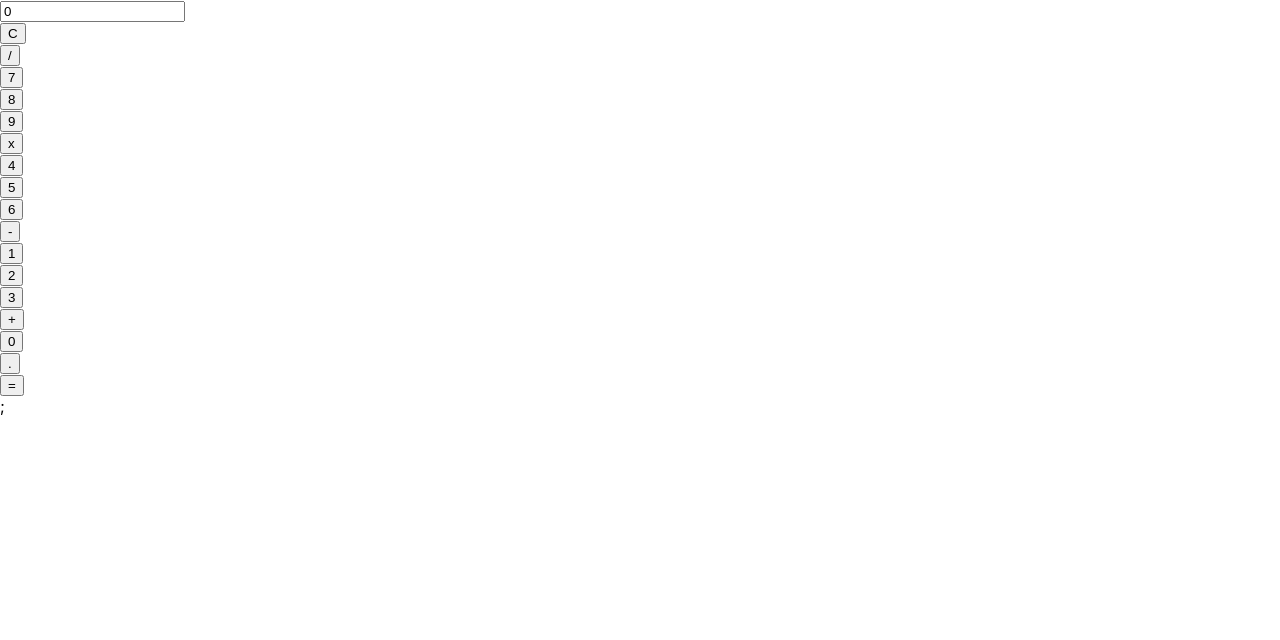
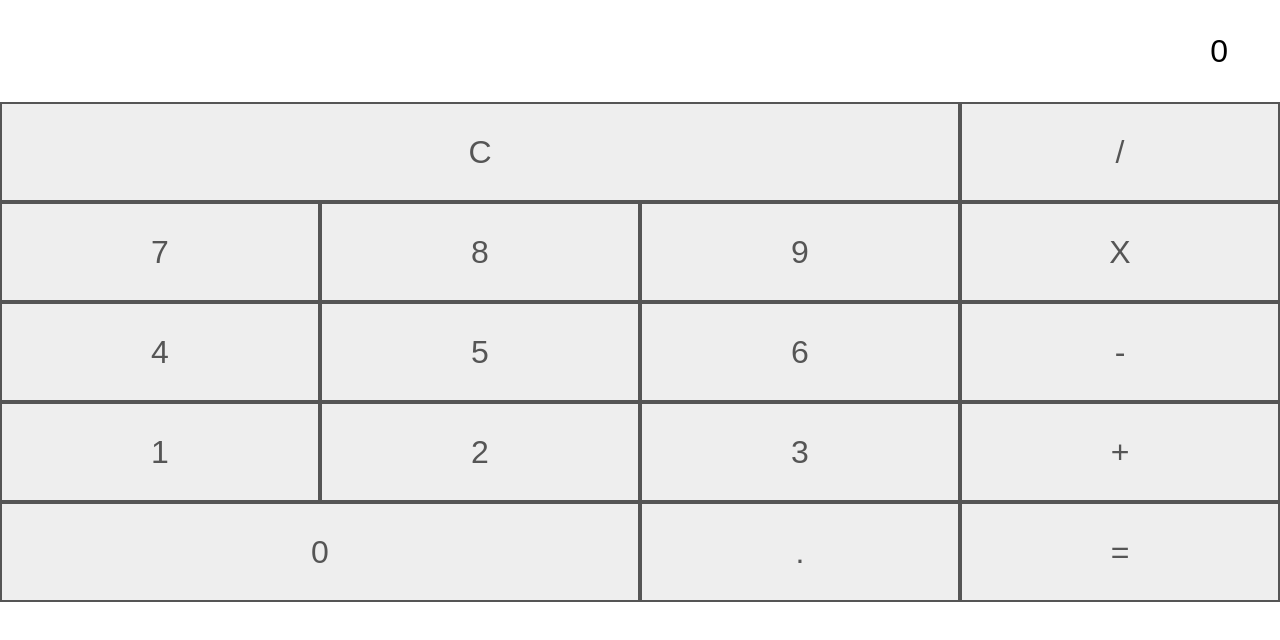
Before and after one commit to Cjorasia/React-Calculator, a React (Create React App) app: page / in a window 1280 px wide. Shown: the top 640 px of the page. Built offline with nearby package versions, Linux system fonts and the light colour scheme.

Commit message:
buttons CSS and more

```diff
--- a/src/App.js
+++ b/src/App.js
@@ -1,5 +1,6 @@
 import React, {Component} from 'react';
 import Button from "./components/Button";
+import "./css/style.css";
 
 class App extends Component{
 
@@ -19,8 +20,22 @@ class App extends Component{
   }
 
   addToCurrent = (symbol) =>{
+    console.log("symbol");
+    if(["/","-","+", "X"].indexOf(symbol)>-1){
+      let {previous} = this.state;
+      previous.push(this.state.current+symbol);
+      this.setState({previous});
+    }
+    else{
+      if(this.state.current === "0" && symbol !== "."){
+        this.setState({current: symbol});
 
-    this.setState({current:this.state.current + Symbol});
+      }
+      else{
+        this.setState({current: this.state.current + symbol});
+      }
+
+    }
   }
 
   render() {
@@ -32,7 +47,7 @@ class App extends Component{
         {symbol:'7', cols:1, action: this.addToCurrent},
         {symbol:'8', cols:1, action: this.addToCurrent},
         {symbol:'9', cols:1, action: this.addToCurrent},
-        {symbol:'x', cols:1, action: this.addToCurrent},
+        {symbol:'X', cols:1, action: this.addToCurrent},
         {symbol:'4', cols:1, action: this.addToCurrent},
         {symbol:'5', cols:1, action: this.addToCurrent},
         {symbol:'6', cols:1, action: this.addToCurrent},
@@ -44,14 +59,20 @@ class App extends Component{
         {symbol:'0', cols:2, action: this.addToCurrent},
         {symbol:'.', cols:1, action: this.addToCurrent},
         {symbol:'=', cols:1, action: this.addToCurrent}
-    ];
+    ]
 
+
+// creating button component
+// looping through const butttons
     return (
       <div className="App">
+        {this.state.previous.length > 0 ?
+         <div className = "over-flow">{this.state.previous[this.state.previous.length - 1]}</div>
+         :null}
        <input className = "result" type = "text" value = {this.state.current}/>
        {buttons.map((btn, i) =>{
-        return <Button symbol= {btn.symbol} cols = {btn.cols} action={(symbol)=> btn.action} />
-    })};
+        return <Button key={i} symbol= {btn.symbol} cols = {btn.cols} action={(symbol)=> btn.action(symbol)} />
+    })}
       </div>
     );
   }
--- a/src/components/Button.js
+++ b/src/components/Button.js
@@ -3,8 +3,11 @@ import React,{Component} from "react";
 class Button extends Component{
 
     render(){
+
+        // calling symbols by props
+        // calling action by props giving argument symbol
         return(
-            <div>
+            <div className = {`column-${this.props.cols}`}>
             <button className = "calc-button" onClick = {()=>{this.props.action(this.props.symbol)}}>{this.props.symbol}</button>
             </div>
 
--- /dev/null
+++ b/src/css/style.css
@@ -0,0 +1,37 @@
+.column-3{
+    width: 75%;
+    float: left;
+}
+
+.column-2{
+    width: 50%;
+    float: left;
+}
+
+.column-1{
+    width: 25%;
+    float: left;
+}
+
+button.calc-button{
+    width: 100%;
+    height: 100px;
+    border: 2px solid;
+    background: #eee;
+    font-size: 32px;
+    color: #555;
+
+}
+
+input.result{
+
+    height: 100px;
+    width: auto;
+    border:none;
+    text-align: right;
+    font-size: 32px;
+    position: relative;
+    max-width: 100vw;
+    margin-right: 50px;
+    float: right;
+}
```
